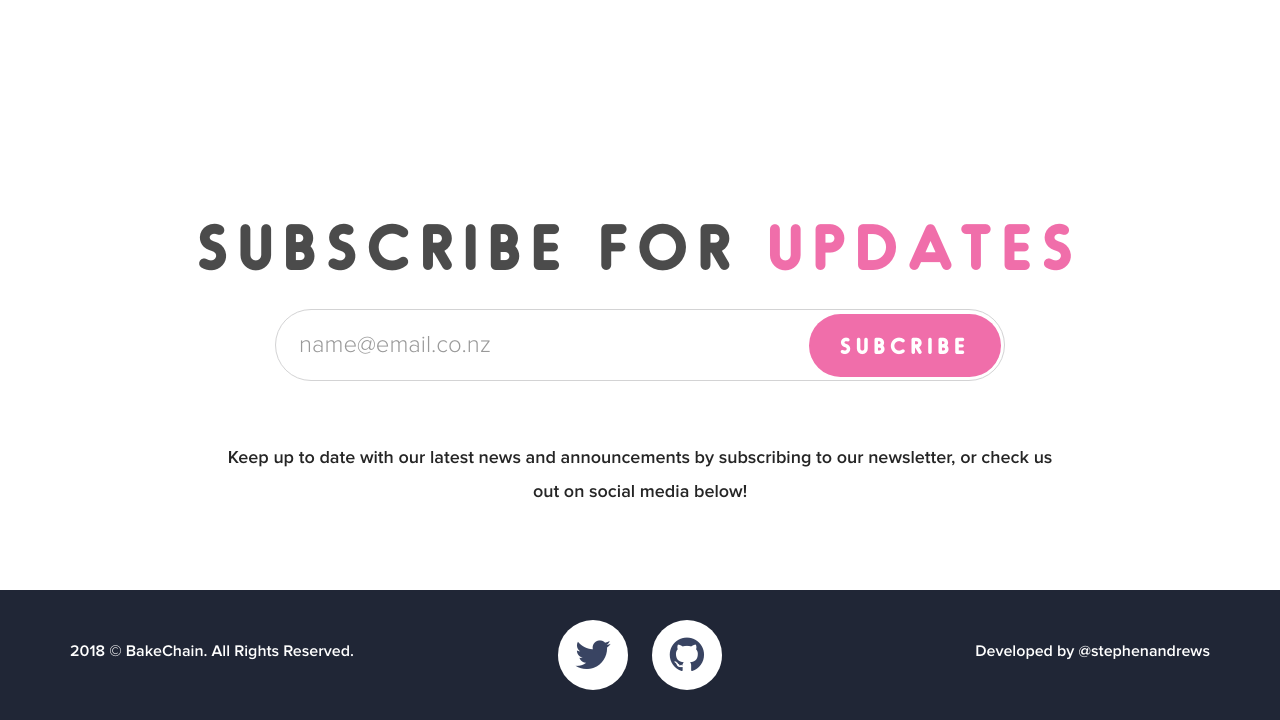
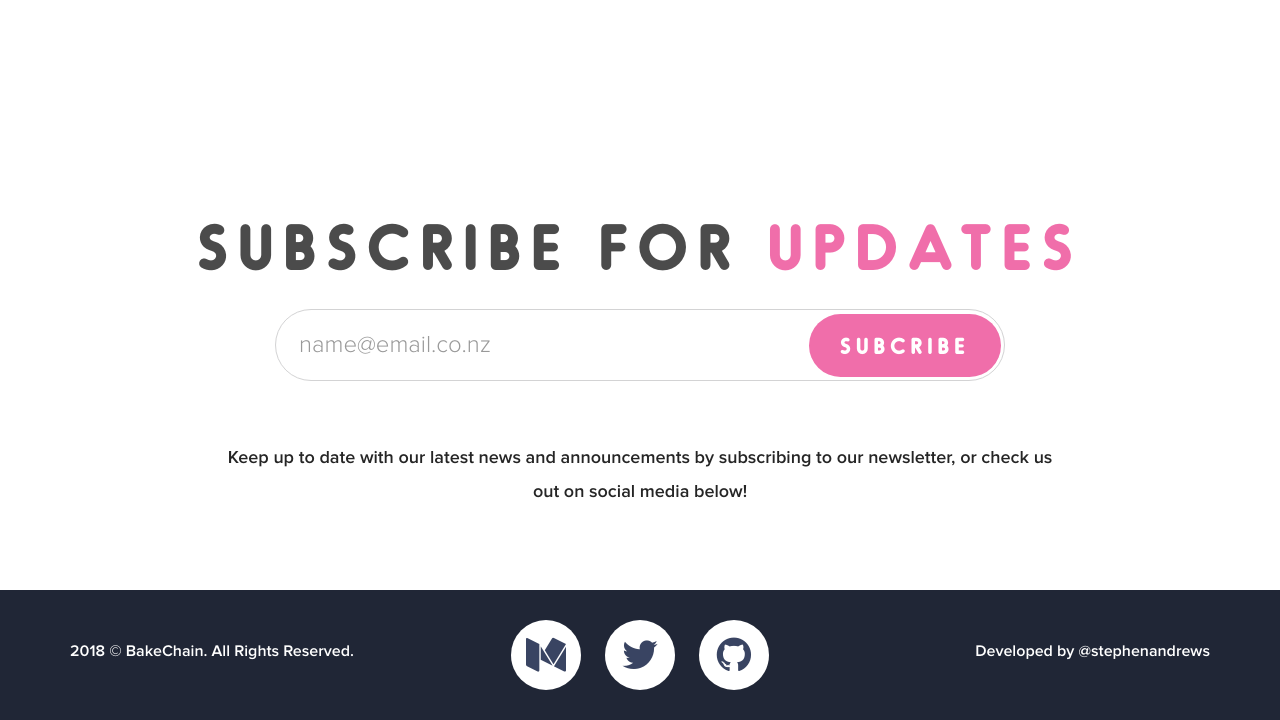
Before and after one commit to bakechain/bakechain.github.io, a plain HTML site: page index.html in a window 1280 px wide. Shown: the part 2894-3614 px from the top of the page. Drawn offline with Linux system fonts and the light colour scheme; a script that the page names is missing.

Commit message:
Add medium

```diff
--- a/index.html
+++ b/index.html
@@ -341,6 +341,7 @@
                       </div>
                       <div class="col-md-4">
                           <div class="social-media-icons text-center">
+                            <span><a target="_blank" href="https://medium.com/@BakeChain"><i class="fa fa-medium"></i></a></span>
                             <span><a target="_blank" href="https://twitter.com/BakeChain"><i class="fa fa-twitter"></i></a></span>
                             <span><a target="_blank" href="https://github.com/BakeChain"><i class="fa fa-github"></i></a></span>
                         </div>
```
